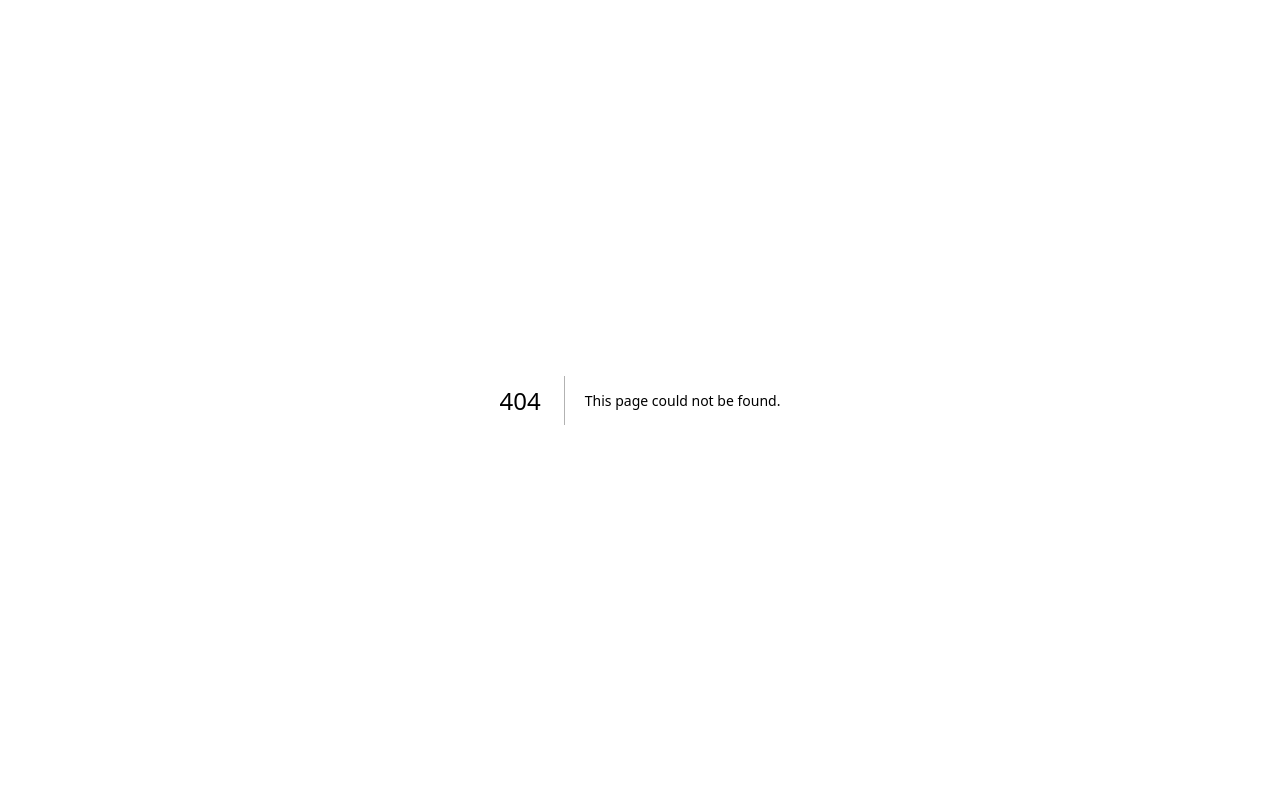
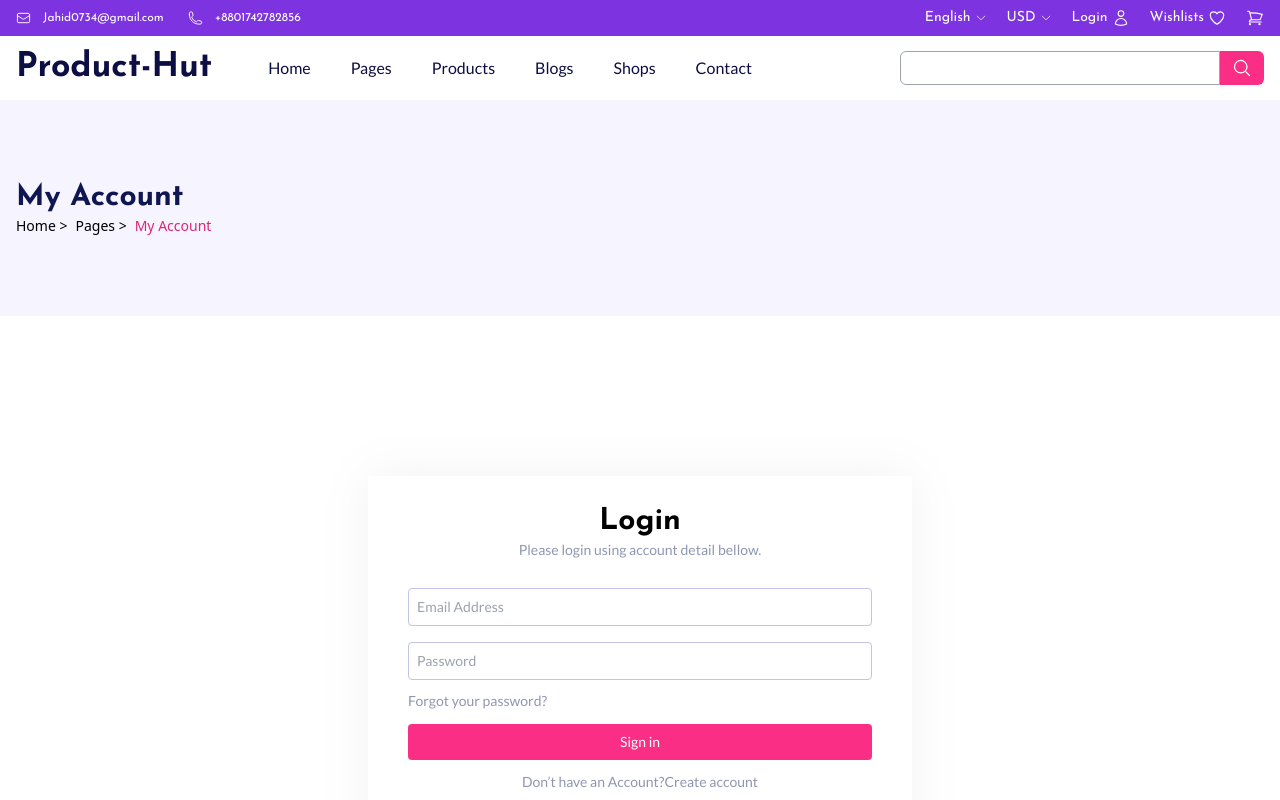
Before and after one commit to Hasan0734/product-hut, a Next.js app: page /login in a window 1280 px wide. Before the commit this address had no page. Built offline with nearby package versions, Linux system fonts and the light colour scheme.

Commit message:
login form added

```diff
--- /dev/null
+++ b/components/Forms/LoginForm.tsx
@@ -0,0 +1,35 @@
+import Link from 'next/link';
+import React from 'react';
+
+const LoginForm = () => {
+    return (
+        <form className='w-[544px] bg-white drop-shadow-[0_0_25px_rgba(0,0,0,0.05)] px-7 sm:px-10 py-5 sm:py-7'>
+            <div className='text-center'>
+                <h3 className='josefin-font text-3xl leading-9 text-black font-bold'>Login</h3>
+                <p className='text-sm text-[#9096B2] lato-font'>Please login using account detail bellow.</p>
+            </div>
+            <div className='mt-7 mb-4'>
+                <div className='mb-4'>
+                    <input className='bg-white px-2 py-2 w-full focus:outline-none border border-[#C2C5E1] rounded text-[#9096B2] text-sm lato-font' type="text" placeholder='Email Address' />
+                </div>
+                <div className='mb-2'>
+                    <input className='bg-white px-2 py-2 w-full focus:outline-none border border-[#C2C5E1] rounded text-[#9096B2] text-sm lato-font' type="text" placeholder='Password' />
+                </div>
+                <Link href="/forgate-pass" legacyBehavior>
+                    <a className='lato-font text-sm font-normal text-[#9096B2]'>Forgot your password?</a>
+                </Link>
+                <div className='mt-3'>
+                    <button className='bg-[#FB2E86] py-2 w-full text-white text-sm lato-font rounded'>Sign in</button>
+                </div>
+                <p className='text-center lato-font text-sm font-normal text-[#9096B2] mt-3'>
+                    <span>Don’t have an Account?</span><Link href="/forgate-pass" legacyBehavior>
+                        <a className=''>Create account</a>
+                    </Link>
+                </p>
+
+            </div>
+        </form>
+    );
+};
+
+export default LoginForm;
--- /dev/null
+++ b/pages/login.tsx
@@ -0,0 +1,40 @@
+import Link from 'next/link';
+import React from 'react';
+import LoginForm from '../components/Forms/LoginForm';
+import Layout from '../components/Layout/Layout';
+import PageLocation from '../components/PageLocation/PageLocation';
+
+const Login = () => {
+    return (
+        <Layout>
+            <PageLocation  >
+                <div>
+                    <h2 className='josefin-font text-[#101750] text-xl md:text-3xl font-bold leading-10'>
+                        My Account
+                    </h2>
+                    <ul className='flex gap-x-2'>
+                        <li className='text-black text-sm '>
+                            Home &gt;
+                        </li >
+                        <li className='text-black text-sm '>
+                            Pages &gt;
+                        </li>
+                        <li className='text-pink-600 text-sm '>
+                            My Account
+                        </li>
+                    </ul>
+                </div>
+            </PageLocation>
+
+            <section className='py-40 bg-white'>
+                <div className='container mx-auto px-4 flex justify-center items-center'>
+                    <LoginForm />
+                </div>
+            </section>
+
+
+        </Layout>
+    );
+};
+
+export default Login;
```
